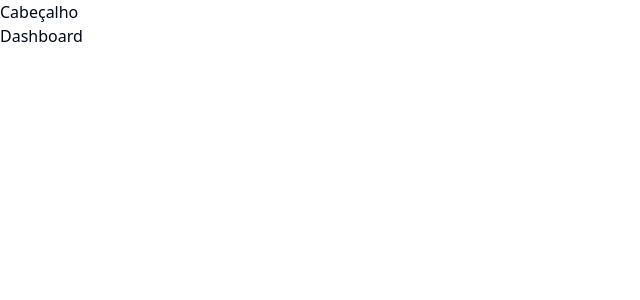
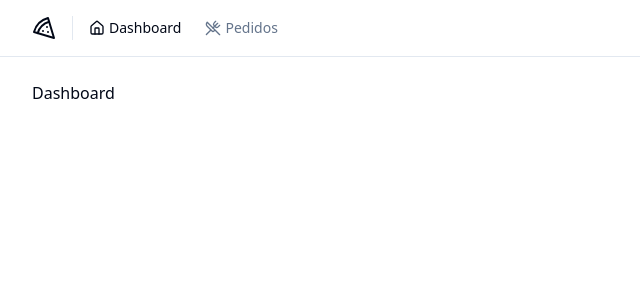
Before and after one commit to CarlosLonghi/Pizza_Food, a React (Vite) app: page / in a window 1280 px wide. Shown: the top 300 px of the page, without its empty margins (0-640 px from the left). Built offline with nearby package versions, Linux system fonts and the light colour scheme.

Commit message:
feat: create Header navigation component

```diff
--- a/package.json
+++ b/package.json
@@ -12,6 +12,7 @@
   "dependencies": {
     "@hookform/resolvers": "^3.3.4",
     "@radix-ui/react-label": "^2.0.2",
+    "@radix-ui/react-separator": "^1.0.3",
     "@radix-ui/react-slot": "^1.0.2",
     "class-variance-authority": "^0.7.0",
     "clsx": "^2.1.0",
--- /dev/null
+++ b/src/components/Header/index.tsx
@@ -0,0 +1,26 @@
+import { Home, Pizza, UtensilsCrossed } from 'lucide-react'
+
+import { Separator } from '../ui/separator'
+import { NavLink } from './nav-link'
+
+export function Header() {
+  return (
+    <div className="border-b">
+      <div className="flex items-center gap-4 px-8 py-4">
+        <Pizza className="h-6 w-6" />
+        <Separator orientation="vertical" className="h-6" />
+        <nav className="flex items-center space-x-4 lg:space-x-6">
+          <NavLink to="/">
+            <Home className="h-4 w-4" />
+            Dashboard
+          </NavLink>
+
+          <NavLink to="/orders">
+            <UtensilsCrossed className="h-4 w-4" />
+            Pedidos
+          </NavLink>
+        </nav>
+      </div>
+    </div>
+  )
+}
--- /dev/null
+++ b/src/components/Header/nav-link.tsx
@@ -0,0 +1,15 @@
+import { Link, LinkProps, useLocation } from 'react-router-dom'
+
+export type NavLinkProps = LinkProps
+
+export function NavLink(props: NavLinkProps) {
+  const { pathname } = useLocation()
+
+  return (
+    <Link
+      data-active={pathname === props.to}
+      className="flex items-center gap-1 text-sm font-medium text-muted-foreground transition hover:text-foreground data-[active=true]:text-foreground"
+      {...props}
+    />
+  )
+}
--- /dev/null
+++ b/src/components/ui/separator.tsx
@@ -0,0 +1,29 @@
+import * as SeparatorPrimitive from '@radix-ui/react-separator'
+import * as React from 'react'
+
+import { cn } from '@/lib/utils'
+
+const Separator = React.forwardRef<
+  React.ElementRef<typeof SeparatorPrimitive.Root>,
+  React.ComponentPropsWithoutRef<typeof SeparatorPrimitive.Root>
+>(
+  (
+    { className, orientation = 'horizontal', decorative = true, ...props },
+    ref,
+  ) => (
+    <SeparatorPrimitive.Root
+      ref={ref}
+      decorative={decorative}
+      orientation={orientation}
+      className={cn(
+        'shrink-0 bg-border',
+        orientation === 'horizontal' ? 'h-[1px] w-full' : 'h-full w-[1px]',
+        className,
+      )}
+      {...props}
+    />
+  ),
+)
+Separator.displayName = SeparatorPrimitive.Root.displayName
+
+export { Separator }
--- a/src/pages/_layouts/app.tsx
+++ b/src/pages/_layouts/app.tsx
@@ -1,11 +1,13 @@
 import { Outlet } from 'react-router-dom'
+
+import { Header } from '@/components/Header'
 
 export function AppLayout() {
   return (
-    <div>
-      <h1>Cabeçalho</h1>
+    <div className="flex min-h-screen flex-col antialiased">
+      <Header />
 
-      <div>
+      <div className="flex flex-1 flex-col gap-4 p-8 pt-6">
         <Outlet />
       </div>
     </div>
--- a/src/pages/_layouts/auth.tsx
+++ b/src/pages/_layouts/auth.tsx
@@ -3,7 +3,7 @@
 
 export function AuthLayout() {
   return (
-    <div className="grid min-h-screen grid-cols-3">
+    <div className="grid min-h-screen grid-cols-3 antialiased">
       <div className="flex h-full flex-col justify-between border-r border-foreground/5 bg-muted p-10 text-muted-foreground">
         <div className="flex items-center gap-3 text-lg text-foreground">
           <Pizza className="h-5 w-5" />
```
Also changed, not shown: 1 other file (tests, documents, lock files or other folders).
